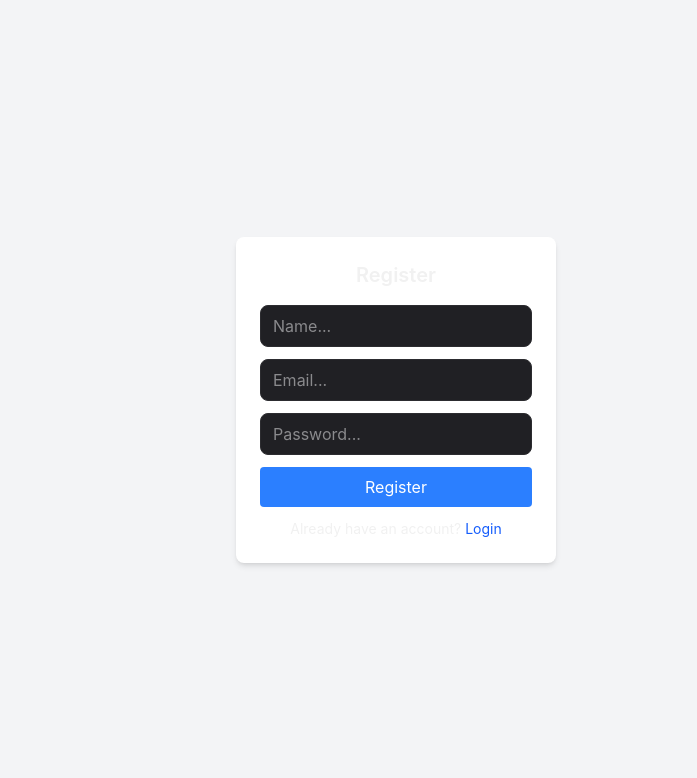
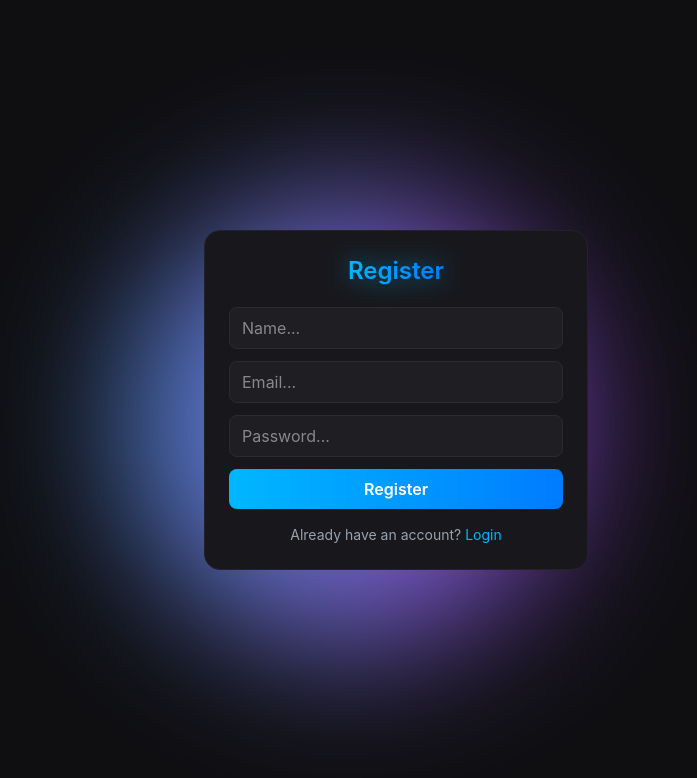
Before and after one commit to Shashank1394/sns, a React app in the folder frontend/: page /register in a window 1280 px wide. Shown: the top 778 px of the page, without its empty margins (244-941 px from the left). Built offline with nearby package versions, Linux system fonts and the light colour scheme; the HTML template or start-up script is replaced by a standard one.

Commit message:
feat: update styling and animations in Login and Register components for improved user experience

```diff
--- a/frontend/src/index.css
+++ b/frontend/src/index.css
@@ -18,5 +18,9 @@ body {
 
 input,
 textarea {
-  @apply bg-[#202024] text-gray-100 border border-[#2c2c30] rounded-lg px-3 py-2 outline-none focus:ring-2 focus:ring-accent focus:border-transparent;
+  @apply w-full bg-[#1f1f23] border border-[#2c2c30] rounded-lg px-3 py-2 focus:ring-2 focus:ring-accent-light outline-none transition;
 }
+
+button {
+  @apply w-full bg-linear-to-r from-accent-light to-accent text-white font-semibold py-2 rounded-lg hover:opacity-90 transition;
+}
--- a/frontend/src/pages/Login.jsx
+++ b/frontend/src/pages/Login.jsx
@@ -10,7 +10,6 @@ const Login = () => {
   const [password, setPassword] = useState("");
   const [error, setError] = useState("");
 
-  // Handle login form submission
   const handleSubmit = async (e) => {
     e.preventDefault();
     try {
@@ -23,12 +22,11 @@ const Login = () => {
 
   return (
     <div className="min-h-screen flex items-center justify-center bg-background text-text relative overflow-hidden">
-      {/* animated background glow */}
       <motion.div
-        className="absolute w-[400px] h-[400px] rounded-full bg-linear-to-r from-accent-light to-accent blur-3xl opacity-80"
+        className="absolute w-[400px] h-[400px] rounded-full bg-linear-to-r from-blue-400 to-purple-500 blur-3xl opacity-80"
         animate={{
-          x: ["-20%", "20%", "-10%"],
-          y: ["-10%", "10%", "-20%"],
+          x: ["-20%", "20%"],
+          y: ["-10%", "10%"],
           scale: [1, 1.15],
         }}
         transition={{
@@ -60,21 +58,14 @@ const Login = () => {
           <input
             type="email"
             placeholder="Email..."
-            className="w-full bg-[#1f1f23] border border-[#2c2c30] rounded-lg px-3 py-2 focus:ring-2 focus:ring-accent-light outline-none transition"
             onChange={(e) => setEmail(e.target.value)}
           />
           <input
             type="password"
             placeholder="Password..."
-            className="w-full bg-[#1f1f23] border border-[#2c2c30] rounded-lg px-3 py-2 focus:ring-2 focus:ring-accent-light outline-none transition"
             onChange={(e) => setPassword(e.target.value)}
           />
-          <button
-            type="submit"
-            className="w-full bg-linear-to-r from-accent-light to-accent text-white font-semibold py-2 rounded-lg hover:opacity-90 transition"
-          >
-            Login
-          </button>
+          <button type="submit">Login</button>
         </form>
 
         <p className="text-center text-sm mt-4 text-gray-400">
--- a/frontend/src/pages/Register.jsx
+++ b/frontend/src/pages/Register.jsx
@@ -1,6 +1,7 @@
 import { Link, useNavigate } from "react-router-dom";
 import { useAuth } from "../context/AuthContext";
 import { useState } from "react";
+import { motion } from "motion/react";
 
 const Register = () => {
   const { register } = useAuth();
@@ -21,41 +22,59 @@ const Register = () => {
   };
 
   return (
-    <div className="flex flex-col items-center justify-center min-h-screen bg-gray-100">
-      <form
-        onSubmit={handleRegister}
-        className="bg-white p-6 rounded-lg shadow-md w-80"
-      >
-        <h2 className="text-xl font-semibold mb-4 text-center">Register</h2>
-        {error && <p className="text-red-500 mb-3 text-sm">{error}</p>}
+    <div className="min-h-screen flex items-center justify-center bg-background text-text relative overflow-hidden">
+      <motion.div
+        className="absolute w-[400px] h-[400px] rounded-full bg-linear-to-r from-blue-400 to-purple-500 blur-3xl opacity-80"
+        animate={{
+          x: ["20%", "-20%"],
+          y: ["-10%", "10%"],
+          scale: [1, 1.15],
+        }}
+        transition={{
+          duration: 8,
+          repeat: Infinity,
+          repeatType: "mirror",
+          ease: "easeInOut",
+        }}
+      />
+
+      <motion.div className="relative z-10 w-[90%] max-w-sm bg-surface border border-[#222228] rounded-2xl shadow-[--shadow-glow] p-6">
+        <h1 className="relative text-center text-2xl font-semibold mb-5">
+          <span className="absolute inset-0 blur-md text-accent-light opacity-60">
+            Register
+          </span>
+          <span className="relative bg-linear-to-r from-accent-light to-accent bg-clip-text text-transparent">
+            Register
+          </span>
+        </h1>
+
+        {error && <p className="text-red-400 mb-3 text-center">{error}</p>}
+
+        <form onSubmit={handleRegister} className="space-y-3">
           <input
             type="text"
             placeholder="Name..."
-          className="border p-2 w-full mb-3 rounded"
             onChange={(e) => setName(e.target.value)}
           />
           <input
             type="email"
             placeholder="Email..."
-          className="border p-2 w-full mb-3 rounded"
             onChange={(e) => setEmail(e.target.value)}
           />
           <input
             type="password"
             placeholder="Password..."
-          className="border p-2 w-full mb-3 rounded"
             onChange={(e) => setPassword(e.target.value)}
           />
-        <button className="bg-blue-500 text-white py-2 w-full rounded hover:bg-blue-600">
-          Register
-        </button>
-        <p className="text-sm text-center mt-3">
+          <button type="submit">Register</button>
+        </form>
+        <p className="text-center text-sm mt-4 text-gray-400">
           Already have an account?{" "}
-          <Link to="/login" className="text-blue-600">
+          <Link to="/login" className="text-accent-light hover:underline">
             Login
           </Link>
         </p>
-      </form>
+      </motion.div>
     </div>
   );
 };
```
Lines whose indentation alone changed are shown as unchanged.
